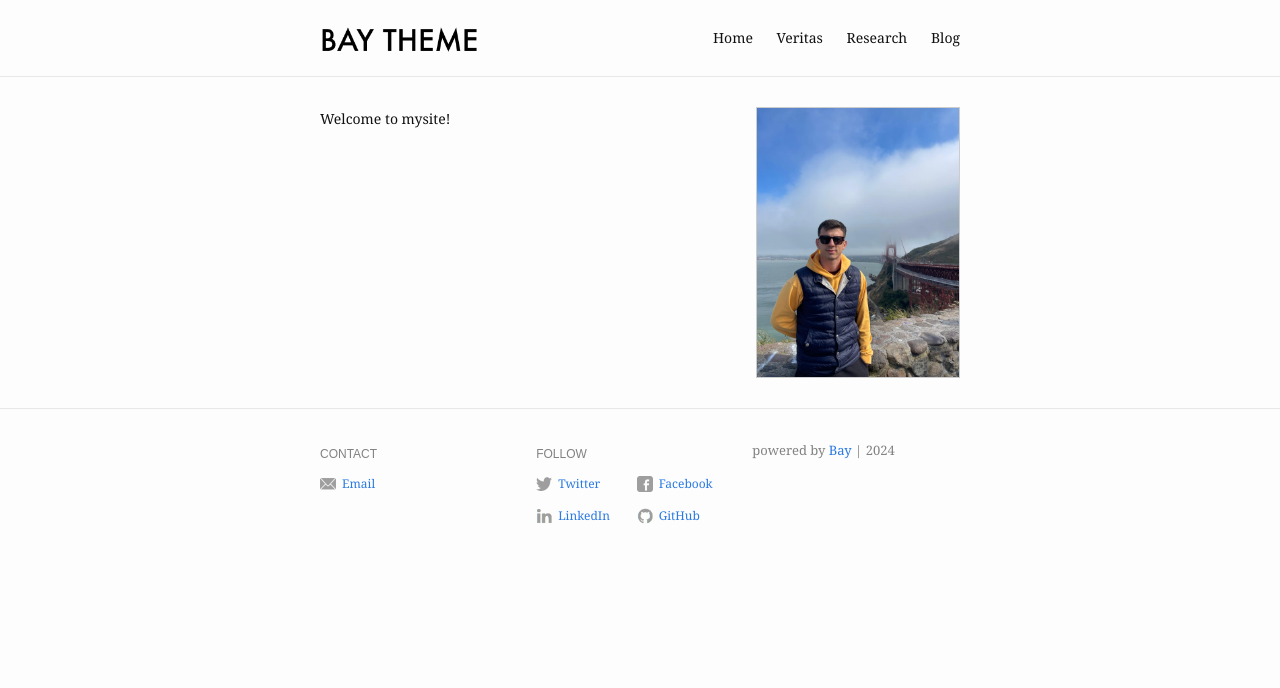
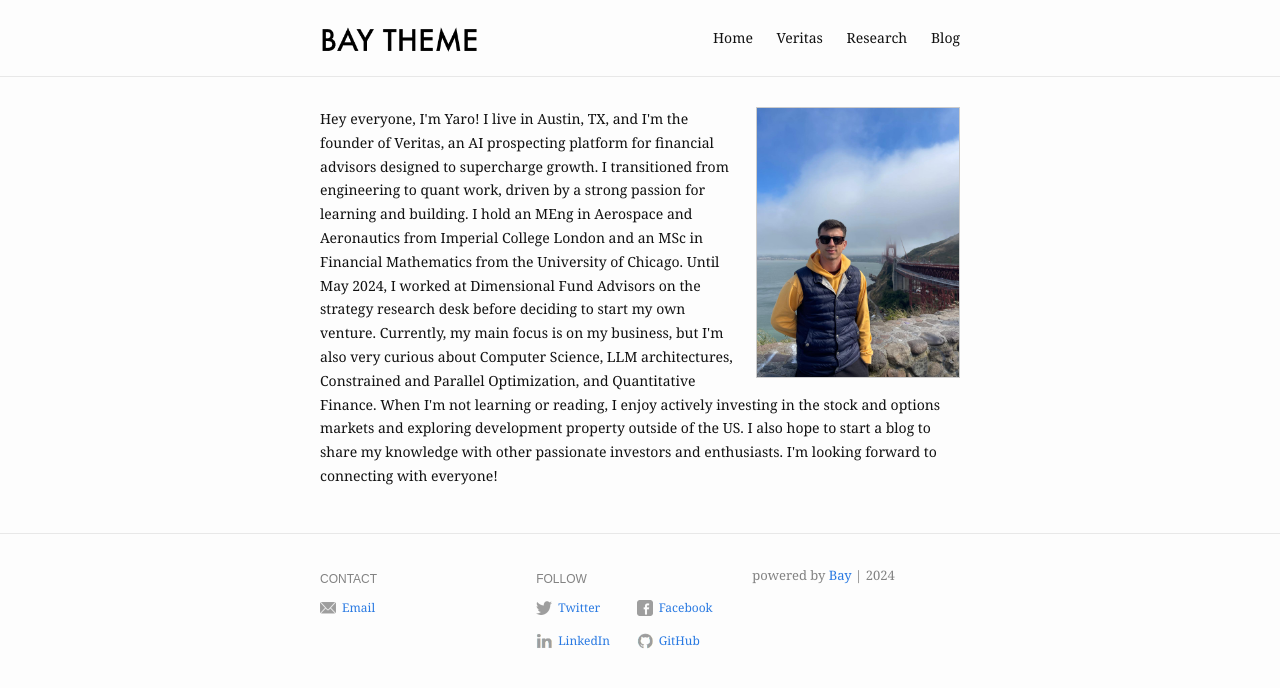
Before and after one commit to eliottvincent/bay, a Jekyll site: the page built from index.md, in a window 1280 px wide. Shown: the top 688 px of the page. Built offline with Jekyll 4.4.1, drawn with Linux system fonts in a browser that asks for light colours.

Commit message:
Update index.md

```diff
--- a/index.md
+++ b/index.md
@@ -6,5 +6,9 @@ profile_picture:
 ---
 
 <p>
-  Welcome to mysite!
+  Hey everyone, I'm Yaro! I live in Austin, TX, and I'm the founder of Veritas, an AI prospecting platform for financial advisors designed to supercharge growth. I transitioned from engineering to quant work, driven by a strong passion for learning and building. I hold an MEng in Aerospace and Aeronautics from Imperial College London and an MSc in Financial Mathematics from the University of Chicago. Until May 2024, I worked at Dimensional Fund Advisors on the strategy research desk before deciding to start my own venture.
+
+  Currently, my main focus is on my business, but I'm also very curious about Computer Science, LLM architectures, Constrained and Parallel Optimization, and Quantitative Finance. When I'm not learning or reading, I enjoy actively investing in the stock and options markets and exploring development property outside of the US. I also hope to start a blog to share my knowledge with other passionate investors and enthusiasts.
+
+  I'm looking forward to connecting with everyone!
 </p>
```
